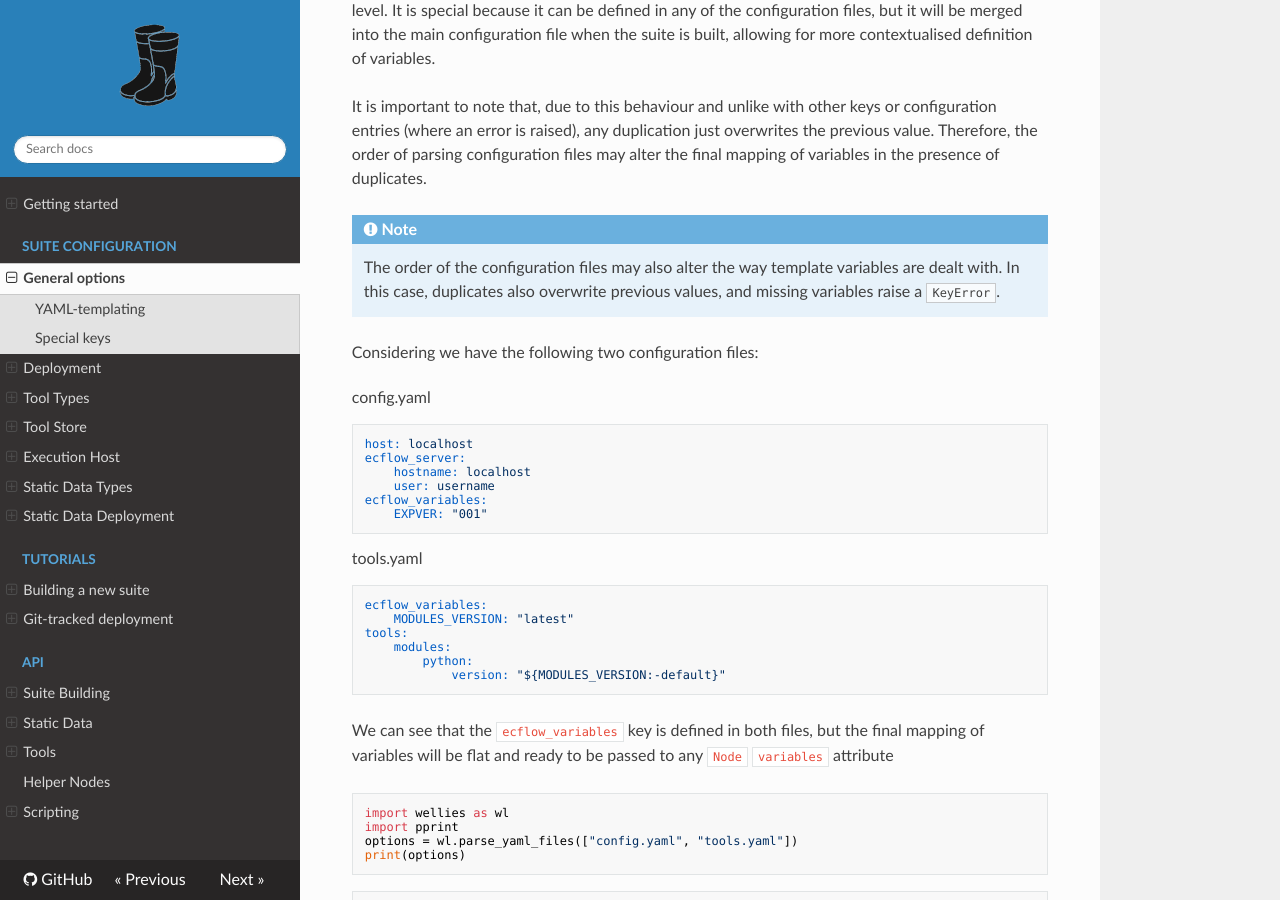
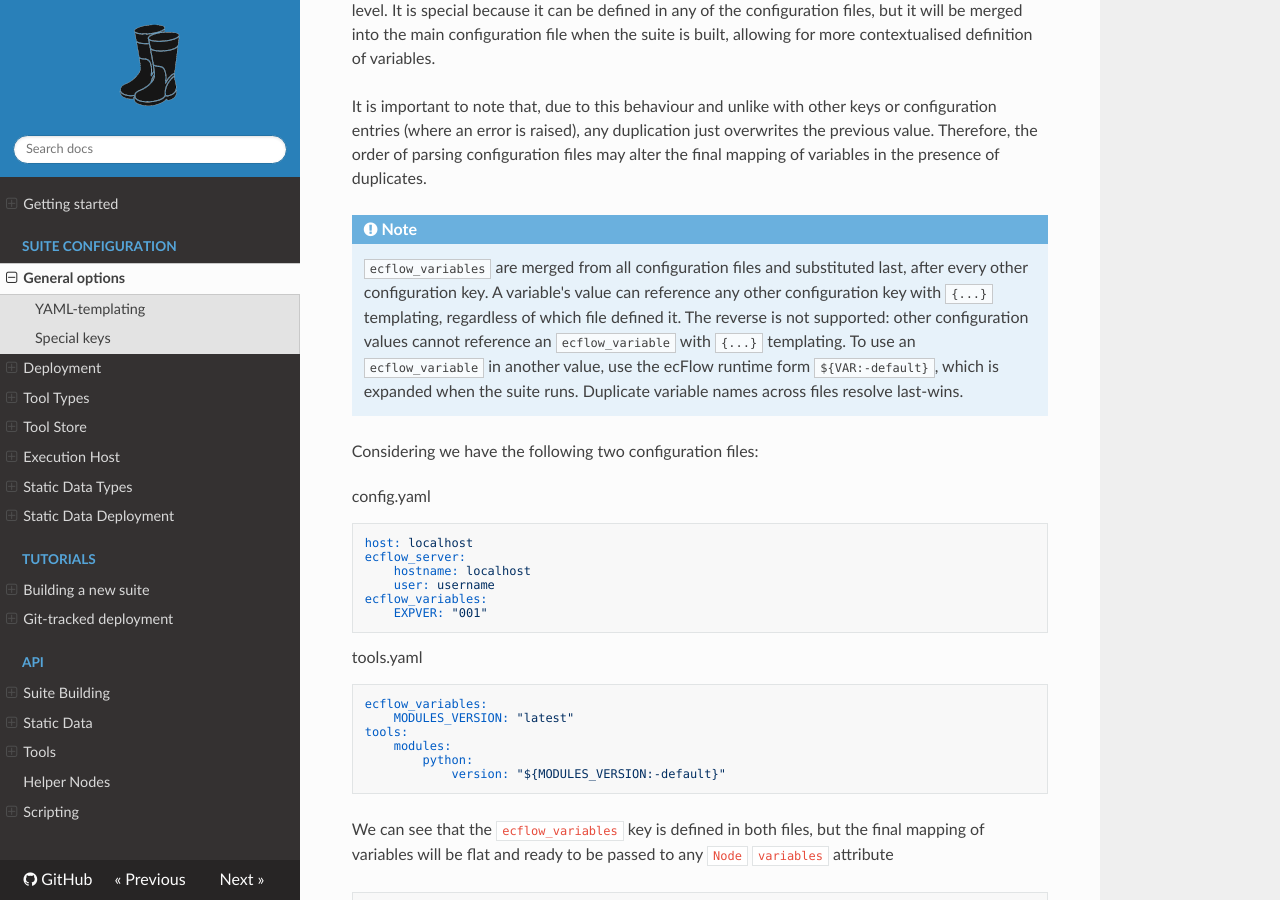
Before and after one commit to ecmwf/pyflow-wellies, an MkDocs documentation site: the page built from docs/configurations.md, in a window 1280 px wide and 900 px high, scrolled down 1993 px. Built offline with MkDocs 1.6.1, drawn with Linux system fonts in a browser that asks for light colours; nearby versions of some CDN libraries.

Commit message:
Fix ecflow_variables merge order breaking variable substitution

```diff
--- a/docs/configurations.md
+++ b/docs/configurations.md
@@ -109,8 +109,13 @@ parsing configuration files may alter the final mapping of variables in the pres
 /// admonition | Note
     type: note
 
-The order of the configuration files may also alter the way template variables are dealt with. In this case,
-duplicates also overwrite previous values, and missing variables raise a `KeyError`.
+`ecflow_variables` are merged from all configuration files and substituted last,
+after every other configuration key. A variable's value can reference any other
+configuration key with `{...}` templating, regardless of which file defined it.
+The reverse is not supported: other configuration values cannot reference an
+`ecflow_variable` with `{...}` templating. To use an `ecflow_variable` in another
+value, use the ecFlow runtime form `${VAR:-default}`, which is expanded when the
+suite runs. Duplicate variable names across files resolve last-wins.
 ///
 
 Considering we have the following two configuration files:
```
Also changed, not shown: 2 other files.
